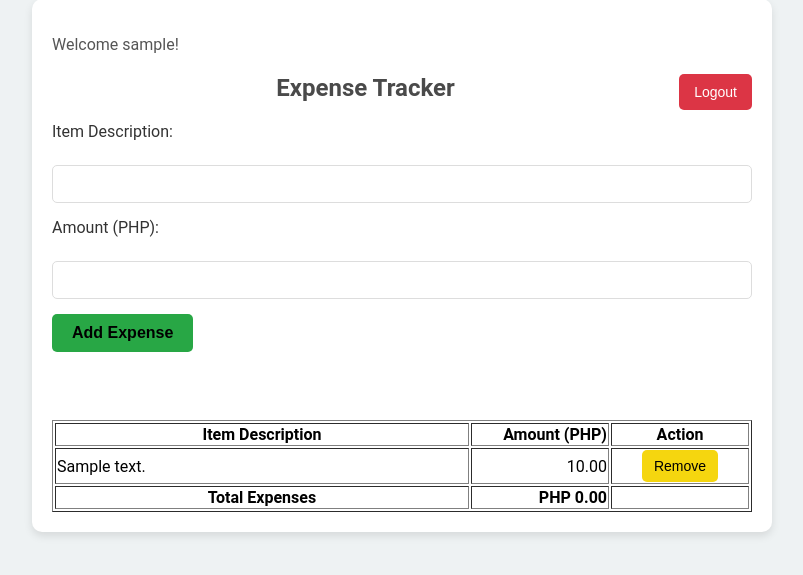
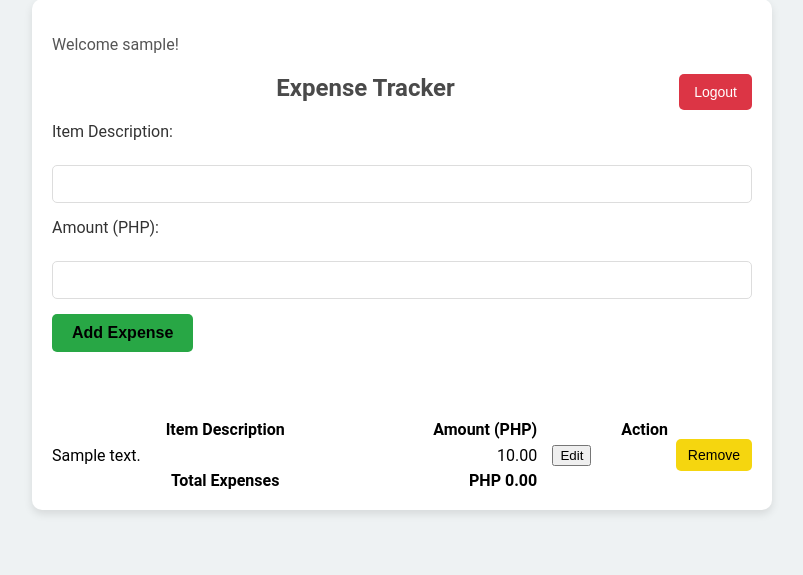
Before and after one commit to jkbelarmino/bak_expensetracker, a Flask app: template templates/tracker.html in a window 1280 px wide. Shown: the part 51-626 px from the top of the page, without its empty margins (238-1041 px from the left). Run offline with Flask 3, Linux system fonts and the light colour scheme; the template is opened without the code that fills it: most values are stand-ins (such as "Sample title", 1, 10 or a date in 2020); parts of the project's set-up code (start-up, migrations or seed data) failed here and were passed over.

Commit message:
Update tracker.html

```diff
--- a/templates/tracker.html
+++ b/templates/tracker.html
@@ -3,6 +3,23 @@
 <head>
     <link rel="stylesheet" href="/static/style.css">
     <title>Expense Tracker</title>
+    <script>
+        function toggleEdit(button, expenseId) {
+    const row = button.closest('tr');
+    const textElements = row.querySelectorAll('.expense-text');
+    const inputElements = row.querySelectorAll('.edit-input');
+    const saveBtn = row.querySelector('.save-btn');
+
+    textElements.forEach(el => el.style.display = 'none');
+    inputElements.forEach(el => el.style.display = 'inline');
+    saveBtn.style.display = 'inline';
+
+    saveBtn.addEventListener('click', function() {
+        row.querySelector('input[name="new_description"]').value = row.querySelector('input[name="edit_description"]').value;
+        row.querySelector('input[name="new_amount"]').value = row.querySelector('input[name="edit_amount"]').value;
+    });
+}
+    </script>
 </head>
 <body>
     <div class="container">
@@ -18,30 +35,59 @@
             <label for="amount">Amount (PHP):</label><br>
             <input type="number" id="amount" name="amount" step="0.01" required><br>
 
-            <input type="submit" value="Add Expense">
+            <div class="add-expense-container">
+                <input type="submit" value="Add Expense">
+            </div>
+
+
         </form>
         <br><br>
-        <table border="1" style="width: 100%;">
+        <table class="expense-table" cellspacing=0 cellpadding=0 style="width: 100%;">
             <thead>
                 <tr>
-                    <th style="width: 60%;">Item Description</th>
+                    <th style="width: 50%;">Item Description</th>
                     <th style="width: 20%;" class="amount">Amount (PHP)</th>
-                    <th style="width: 20%;" class="action">Action</th>
+                    <th style="width: 30%;" class="action" colspan=3>Action</th>
                 </tr>
             </thead>
+
             <tbody>
                 {% for expense in expenses %}
                 <tr>
-                    <td>{{ expense.description }}</td>
-                    <td class="amount">{{ '%.2f'|format(expense.amount) }}</td> <!-- 2 decimal points -->
-                    <td><button class="remove-btn" onclick="removeExpense(this)">Remove</button></td>
+                    <td>
+                        <span class="expense-text">{{ expense.description }}</span>
+                        <input type="text" class="edit-input" name="edit_description" value="{{ expense.description }}" style="display:none;">
+                    </td>
+                    <td class="amount">
+                        <span class="expense-text">{{ '%.2f'|format(expense.amount) }}</span>
+                        <input type="number" class="edit-input" name="edit_amount" value="{{ expense.amount }}" step="0.01" style="display:none;">
+                    </td>
+                    <td style="width: 10%;">
+                        <center>
+                        <button class="edit-btn" onclick="toggleEdit(this, {{ expense.id }})">Edit</button>
+                        </center>
+                    </td>
+                    <td style="width: 10%;">
+                        <form method="POST" action="/edit_expense" style="display:inline;">
+                            <input type="hidden" name="expense_id" value="{{ expense.id }}">
+                            <input type="hidden" name="new_description">
+                            <input type="hidden" name="new_amount">
+                            <button type="submit" class="save-btn" style="display:none;">Save</button>
+                        </form>
+                     </td>
+                     <td style="width: 10%;">
+                        <button class="remove-btn" onclick="removeExpense(this)">Remove</button>
+                    </td>
                 </tr>
                 {% endfor %}
             </tbody>
+
             <tfoot>
                 <tr>
                     <th>Total Expenses</th>
                     <th class="amount">PHP {{ '%.2f'|format(total) }}</th> <!-- Align right -->
+                    <th>&nbsp;</th>
+                    <th>&nbsp;</th>
                     <th>&nbsp;</th>
                 </tr>
             </tfoot>
```
